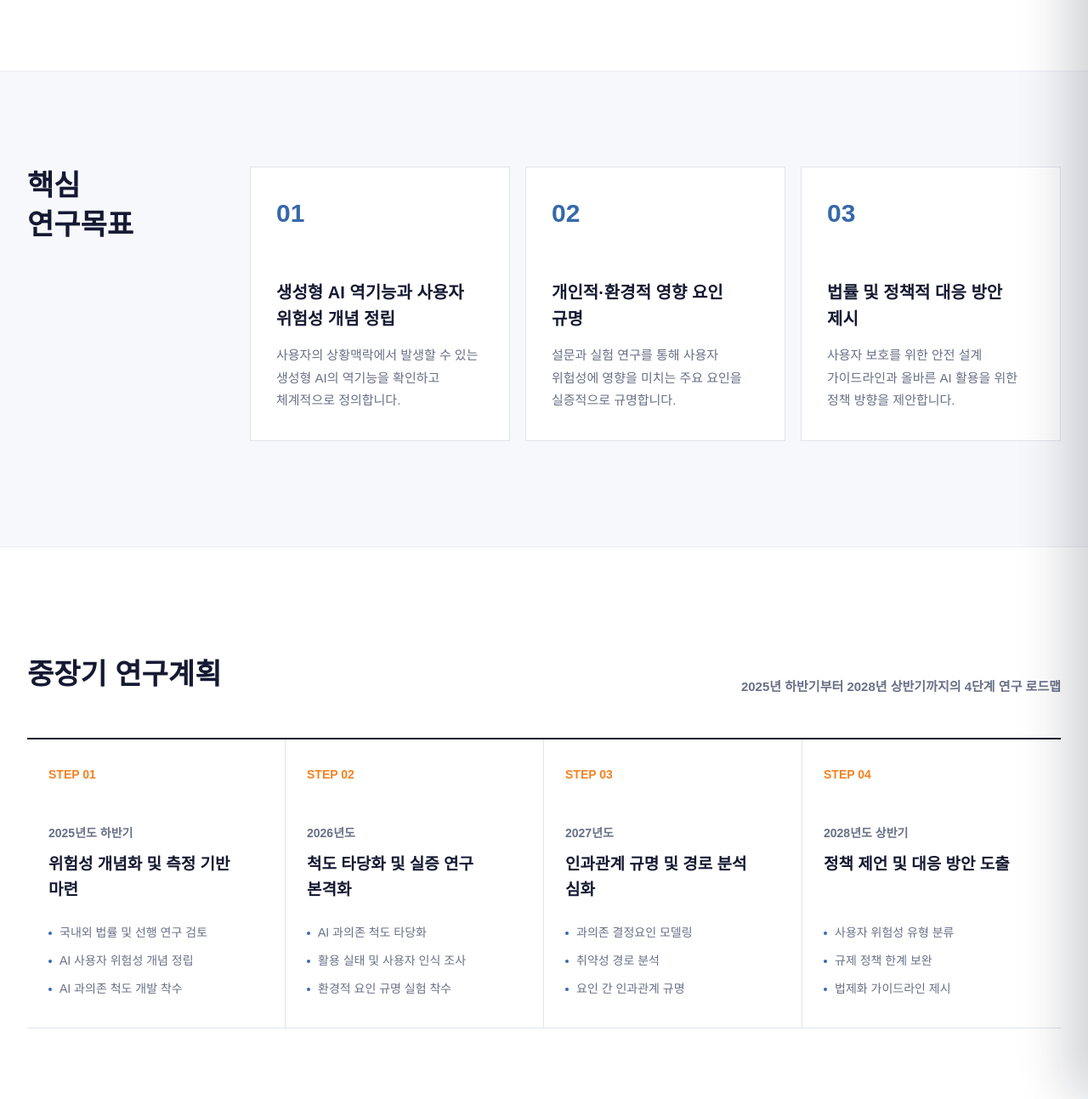
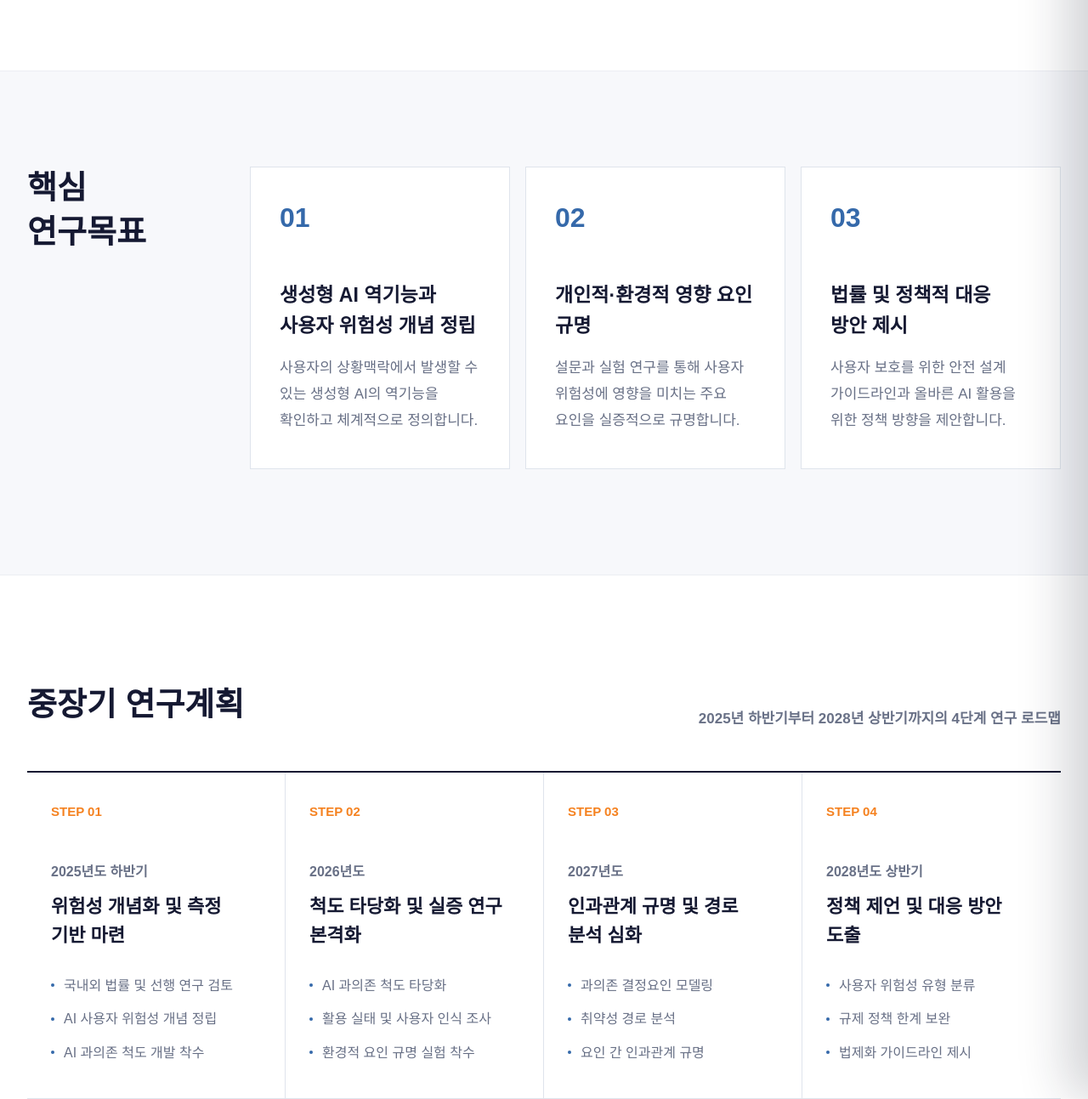
Before and after one commit to ssk2026/ssk-site, a Django app: template templates/about_overview.html in a window 1280 px wide. Shown: the part 1307-2600 px from the top of the page at 85% size. Run offline with Django 4.2, Linux system fonts and the light colour scheme; the template is opened without the code that fills it, so the values that code supplies are empty.

Commit message:
style: improve overview page readability

```diff
--- a/core/static/css/about-overview-editorial.css
+++ b/core/static/css/about-overview-editorial.css
@@ -214,7 +214,7 @@
 .overview-section-heading {
     margin: 0;
     color: var(--overview-ink);
-    font-size: 34px;
+    font-size: 38px;
     font-weight: 900;
     line-height: 1.35;
     letter-spacing: 0;
@@ -228,8 +228,8 @@
 
 .overview-focus-item {
     min-width: 0;
-    min-height: 250px;
-    padding: 30px 30px 34px;
+    min-height: 300px;
+    padding: 34px 34px 40px;
     border: 1px solid var(--overview-line);
     background: #fff;
 }
@@ -237,16 +237,16 @@
 .overview-number {
     display: block;
     color: var(--overview-blue);
-    font-size: 30px;
+    font-size: 32px;
     font-weight: 900;
 }
 
-.overview-focus-item .overview-number { margin-bottom: 54px; }
+.overview-focus-item .overview-number { margin-bottom: 48px; }
 
 .overview-focus-item h3 {
-    margin: 0 0 14px;
+    margin: 0 0 16px;
     color: var(--overview-ink);
-    font-size: 20px;
+    font-size: 23px;
     font-weight: 850;
     line-height: 1.55;
     letter-spacing: 0;
@@ -257,8 +257,8 @@
 .overview-impact-item p {
     margin: 0;
     color: var(--overview-muted);
-    font-size: 15px;
-    line-height: 1.75;
+    font-size: 17px;
+    line-height: 1.82;
     word-break: keep-all;
 }
 
@@ -275,7 +275,7 @@
 .overview-roadmap-heading h2 {
     margin: 0;
     color: var(--overview-ink);
-    font-size: 34px;
+    font-size: 38px;
     font-weight: 900;
     letter-spacing: 0;
 }
@@ -283,7 +283,7 @@
 .overview-roadmap-heading p {
     margin: 0;
     color: var(--overview-muted);
-    font-size: 15px;
+    font-size: 17px;
     font-weight: 700;
 }
 
@@ -296,7 +296,7 @@
 
 .overview-roadmap-item {
     min-width: 0;
-    padding: 30px 25px 34px;
+    padding: 34px 28px 40px;
     border-right: 1px solid var(--overview-line);
 }
 
@@ -306,7 +306,7 @@
     display: block;
     margin-bottom: 46px;
     color: var(--overview-orange);
-    font-size: 14px;
+    font-size: 15px;
     font-weight: 900;
 }
 
@@ -314,15 +314,15 @@
     display: block;
     margin-bottom: 11px;
     color: var(--overview-muted);
-    font-size: 14px;
+    font-size: 16px;
     font-weight: 700;
 }
 
 .overview-roadmap-item h3 {
-    min-height: 62px;
-    margin: 0 0 22px;
+    min-height: 72px;
+    margin: 0 0 24px;
     color: var(--overview-ink);
-    font-size: 19px;
+    font-size: 22px;
     font-weight: 850;
     line-height: 1.55;
     letter-spacing: 0;
@@ -333,11 +333,11 @@
 
 .overview-roadmap-item li {
     position: relative;
-    margin-top: 10px;
-    padding-left: 13px;
+    margin-top: 12px;
+    padding-left: 15px;
     color: var(--overview-muted);
-    font-size: 14px;
-    line-height: 1.65;
+    font-size: 16px;
+    line-height: 1.72;
     word-break: keep-all;
 }
 
@@ -381,20 +381,20 @@
 
 .overview-impact-item {
     min-width: 0;
-    min-height: 270px;
-    padding: 36px;
+    min-height: 320px;
+    padding: 40px;
     border-top: 4px solid var(--overview-blue);
     background: #fff;
 }
 
 .overview-impact-item:nth-child(2) { border-top-color: var(--overview-orange); }
 .overview-impact-item:nth-child(3) { border-top-color: #5c5a9e; }
-.overview-impact-item .overview-number { color: #bcc5d4; font-size: 16px; }
+.overview-impact-item .overview-number { color: #bcc5d4; font-size: 18px; }
 
 .overview-impact-item h3 {
-    margin: 56px 0 17px;
+    margin: 52px 0 18px;
     color: var(--overview-ink);
-    font-size: 20px;
+    font-size: 23px;
     font-weight: 850;
     line-height: 1.5;
     letter-spacing: 0;
@@ -451,12 +451,22 @@
 @media (max-width: 1080px) {
     .overview-intro h2 { font-size: 32px; white-space: normal; }
     .overview-closing-quote p { white-space: normal; }
-    .overview-focus-grid { grid-template-columns: 1fr; }
+    .overview-section-layout { grid-template-columns: 1fr; gap: 32px; }
+    .overview-focus-grid,
+    .overview-impact-grid { grid-template-columns: repeat(3, minmax(0, 1fr)); }
     .overview-focus-item { min-height: 0; }
     .overview-focus-item .overview-number { margin-bottom: 30px; }
     .overview-roadmap-grid { grid-template-columns: repeat(2, minmax(0, 1fr)); }
     .overview-roadmap-item:nth-child(2) { border-right: 0; }
     .overview-roadmap-item:nth-child(-n+2) { border-bottom: 1px solid var(--overview-line); }
+}
+
+@media (max-width: 900px) {
+    .overview-focus-grid,
+    .overview-impact-grid { grid-template-columns: 1fr; }
+
+    .overview-focus-item,
+    .overview-impact-item { min-height: 0; }
 }
 
 @media (max-width: 780px) {
@@ -485,7 +495,7 @@
     .overview-definition-row { margin-top: 44px; }
     .overview-definition-row h3,
     .overview-section-heading,
-    .overview-roadmap-heading h2 { padding-top: 0; font-size: 28px; }
+    .overview-roadmap-heading h2 { padding-top: 0; font-size: 31px; }
     .overview-definition-copy { min-height: 0; padding: 27px 25px; }
     .overview-definition-copy p { font-size: 16px; }
 
--- a/templates/about_overview.html
+++ b/templates/about_overview.html
@@ -2,7 +2,7 @@
 {% load static %}
 
 {% block content %}
-<link rel="stylesheet" href="{% static 'css/about-overview-editorial.css' %}?v=7">
+<link rel="stylesheet" href="{% static 'css/about-overview-editorial.css' %}?v=8">
 
 <section class="sub-hero">
     <div class="sub-hero-overlay"></div>
```
